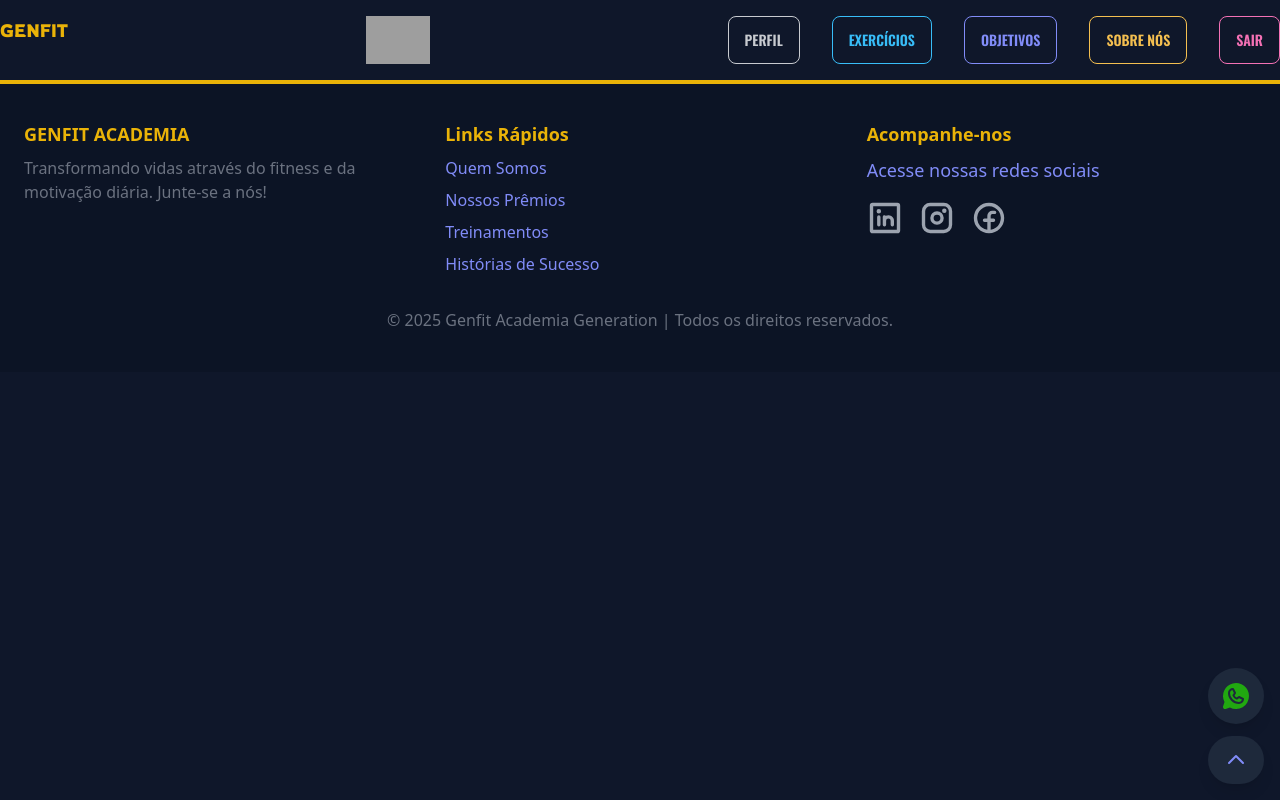
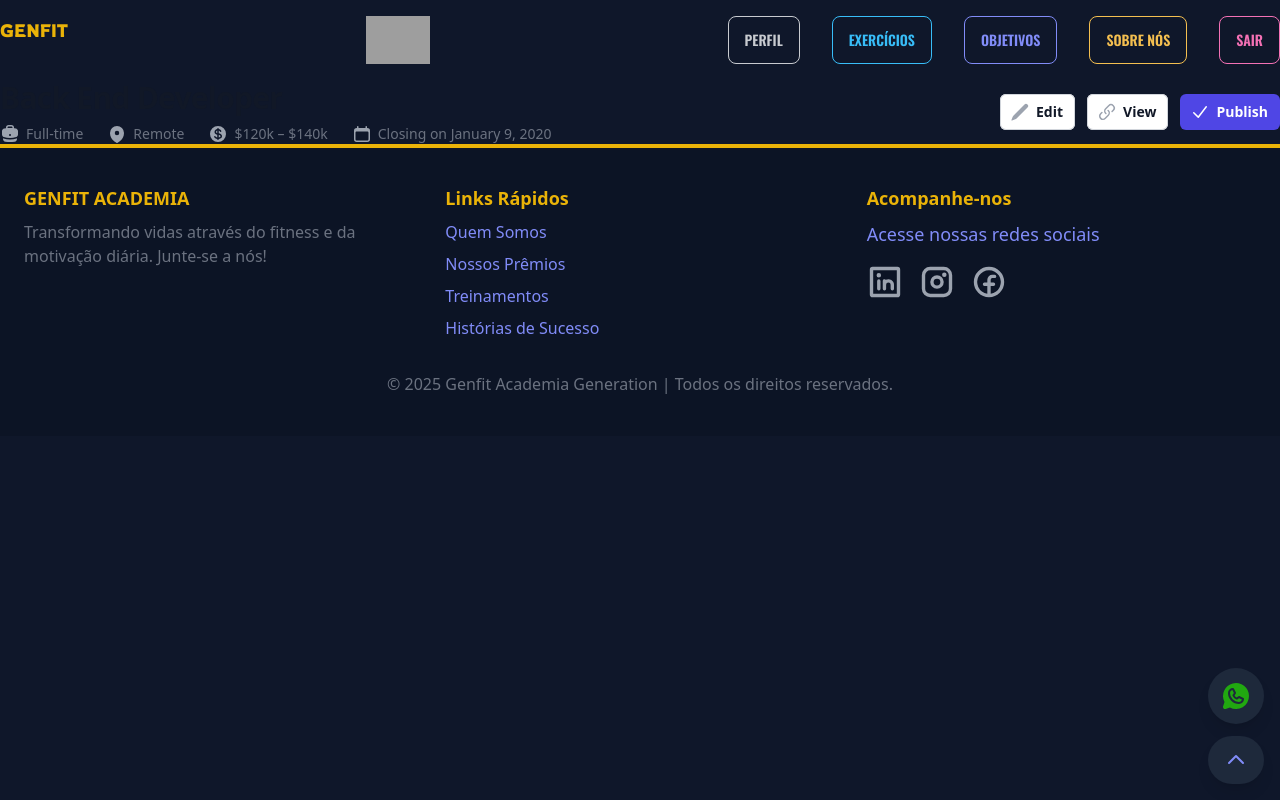
Before and after one commit to GenBrGrupo02/GenFit_02, a React (Vite) app: page /dashboard in a window 1280 px wide. Built offline with nearby package versions, Linux system fonts and the light colour scheme; grey boxes are pictures that could not be loaded.

Commit message:
Inicio do dashboard

```diff
--- a/package.json
+++ b/package.json
@@ -10,6 +10,8 @@
     "preview": "vite preview"
   },
   "dependencies": {
+    "@headlessui/react": "^2.2.0",
+    "@heroicons/react": "^2.2.0",
     "@phosphor-icons/react": "^2.1.7",
     "axios": "^1.7.9",
     "phosphor-icons": "^1.4.2",
--- a/src/pages/dashboard/Dashboard.tsx
+++ b/src/pages/dashboard/Dashboard.tsx
@@ -1,5 +1,128 @@
+import {
+  BriefcaseIcon,
+  CalendarIcon,
+  CheckIcon,
+  ChevronDownIcon,
+  CurrencyDollarIcon,
+  LinkIcon,
+  MapPinIcon,
+  PencilIcon,
+} from "@heroicons/react/20/solid";
+
+import { Menu, MenuButton, MenuItem, MenuItems } from "@headlessui/react";
+
 function Dashboard() {
-  return <></>;
+  return (
+    <>
+      <div className="lg:flex lg:items-center lg:justify-between">
+        <div className="min-w-0 flex-1">
+          <h2 className="text-2xl/7 font-bold text-gray-900 sm:truncate sm:text-3xl sm:tracking-tight">
+            Back End Developer
+          </h2>
+          <div className="mt-1 flex flex-col sm:mt-0 sm:flex-row sm:flex-wrap sm:space-x-6">
+            <div className="mt-2 flex items-center text-sm text-gray-500">
+              <BriefcaseIcon
+                aria-hidden="true"
+                className="mr-1.5 size-5 shrink-0 text-gray-400"
+              />
+              Full-time
+            </div>
+            <div className="mt-2 flex items-center text-sm text-gray-500">
+              <MapPinIcon
+                aria-hidden="true"
+                className="mr-1.5 size-5 shrink-0 text-gray-400"
+              />
+              Remote
+            </div>
+            <div className="mt-2 flex items-center text-sm text-gray-500">
+              <CurrencyDollarIcon
+                aria-hidden="true"
+                className="mr-1.5 size-5 shrink-0 text-gray-400"
+              />
+              $120k &ndash; $140k
+            </div>
+            <div className="mt-2 flex items-center text-sm text-gray-500">
+              <CalendarIcon
+                aria-hidden="true"
+                className="mr-1.5 size-5 shrink-0 text-gray-400"
+              />
+              Closing on January 9, 2020
+            </div>
+          </div>
+        </div>
+        <div className="mt-5 flex lg:mt-0 lg:ml-4">
+          <span className="hidden sm:block">
+            <button
+              type="button"
+              className="inline-flex items-center rounded-md bg-white px-3 py-2 text-sm font-semibold text-gray-900 ring-1 shadow-xs ring-gray-300 ring-inset hover:bg-gray-50"
+            >
+              <PencilIcon
+                aria-hidden="true"
+                className="mr-1.5 -ml-0.5 size-5 text-gray-400"
+              />
+              Edit
+            </button>
+          </span>
+
+          <span className="ml-3 hidden sm:block">
+            <button
+              type="button"
+              className="inline-flex items-center rounded-md bg-white px-3 py-2 text-sm font-semibold text-gray-900 ring-1 shadow-xs ring-gray-300 ring-inset hover:bg-gray-50"
+            >
+              <LinkIcon
+                aria-hidden="true"
+                className="mr-1.5 -ml-0.5 size-5 text-gray-400"
+              />
+              View
+            </button>
+          </span>
+
+          <span className="sm:ml-3">
+            <button
+              type="button"
+              className="inline-flex items-center rounded-md bg-indigo-600 px-3 py-2 text-sm font-semibold text-white shadow-xs hover:bg-indigo-500 focus-visible:outline-2 focus-visible:outline-offset-2 focus-visible:outline-indigo-600"
+            >
+              <CheckIcon aria-hidden="true" className="mr-1.5 -ml-0.5 size-5" />
+              Publish
+            </button>
+          </span>
+
+          {/* Dropdown */}
+          <Menu as="div" className="relative ml-3 sm:hidden">
+            <MenuButton className="inline-flex items-center rounded-md bg-white px-3 py-2 text-sm font-semibold text-gray-900 ring-1 shadow-xs ring-gray-300 ring-inset hover:ring-gray-400">
+              More
+              <ChevronDownIcon
+                aria-hidden="true"
+                className="-mr-1 ml-1.5 size-5 text-gray-400"
+              />
+            </MenuButton>
+
+            <MenuItems
+              transition
+              className="absolute right-0 z-10 mt-2 -mr-1 w-48 origin-top-right rounded-md bg-white py-1 ring-1 shadow-lg ring-black/5 transition focus:outline-hidden data-closed:scale-95 data-closed:transform data-closed:opacity-0 data-enter:duration-200 data-enter:ease-out data-leave:duration-75 data-leave:ease-in"
+            >
+              <MenuItem>
+                <a
+                  href="#"
+                  className="block px-4 py-2 text-sm text-gray-700 data-focus:bg-gray-100 data-focus:outline-hidden"
+                >
+                  Edit
+                </a>
+              </MenuItem>
+              <MenuItem>
+                <a
+                  href="#"
+                  className="block px-4 py-2 text-sm text-gray-700 data-focus:bg-gray-100 data-focus:outline-hidden"
+                >
+                  View
+                </a>
+              </MenuItem>
+            </MenuItems>
+          </Menu>
+        </div>
+      </div>
+    </>
+  );
 }
 
 export default Dashboard;
```
Also changed, not shown: src/components/navbar/Navbar.tsx (+0 -7 lines), 1 other file (tests, documents, lock files or other folders).
